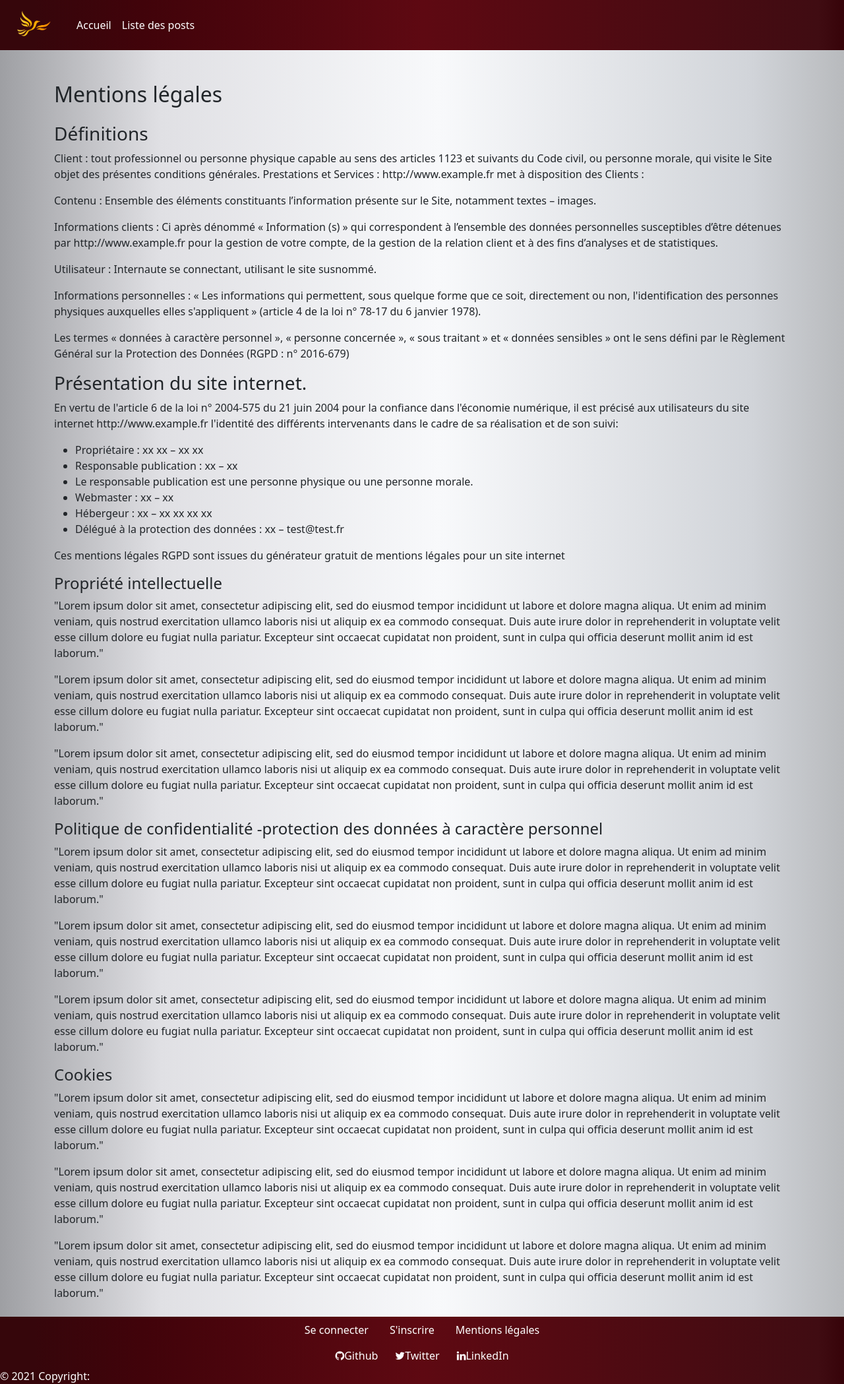
After one commit to alli83/projet5, a PHP site: template templates/frontoffice/mentions.html.twig in a window 1280 px wide. The commit adds this page. Shown: the whole page at 66% size. Run offline with PHP 8.4, Linux system fonts and the light colour scheme; the template is opened without the code that fills it, so the values that code supplies are empty; a stand-in replaces the project's code that opens the database connection; some libraries are stand-ins or nearby versions.

Commit message:
corr. typo + set example CGU

```diff
--- a/public/js/formValidation.js
+++ b/public/js/formValidation.js
@@ -61,7 +61,7 @@ $(document).ready( () => {
         rules: {
             pseudoSignup: {
                 required: true,
-                minlength: 3,
+                minlength: 1,
                 regexPseudo: true,
                 normalizer: (value) => {
                     return $.trim(value);
@@ -94,7 +94,7 @@ $(document).ready( () => {
         messages: {
             pseudoSignup: {
                 required: "Vous devez renseigner votre pseudo",
-                minlength: "Votre pseudo doit comporter au minimum 3 caractères",
+                minlength: "Votre pseudo doit comporter au minimum 1 caractère",
                 regexPseudo:" Votre pseudo peut être composé de lettres ou de chiffres (20 maximum) "
             },
             emailSignup: {
--- a/src/Service/Container.php
+++ b/src/Service/Container.php
@@ -99,7 +99,6 @@ class Container
         return new HomeController(
             $this->getView(),
             $this->getSession(),
-            $this->serviceProvider->getAuthentificationService(),
             $this->serviceProvider->getValidityService(),
             $this->serviceProvider->getTokenService(),
             $this->serviceProvider->getInformUserService(),
--- a/src/Service/Utils/AuthService.php
+++ b/src/Service/Utils/AuthService.php
@@ -61,7 +61,7 @@ class AuthService
         if ($userRepo->findOneBy(["email" => $email])) {
             $session->addFlashes(
                 "warning",
-                "Un compte a déjà été crée avec cette adresse email"
+                "Un compte a déjà été créé avec cette adresse email"
             );
             return false;
         }
@@ -75,7 +75,7 @@ class AuthService
         if (!preg_match('/^(?=.*?[A-Z])(?=.*?[a-z])(?=.*?[0-9])(?=.*?[#?!@%^&*-]).{8,}$/', $datas['password'])) {
             $session->addFlashes(
                 "warning",
-                "Votre mot de passe doit comporter 8 caractères, au moins un chiffre et un caractère spécial #?!@%^&*-"
+                "Votre mot de passe doit comporter 10 caractères, au moins un chiffre et un caractère spécial #?!@%^&*-"
             );
             return false;
         }
--- a/src/config/routes.xml
+++ b/src/config/routes.xml
@@ -7,7 +7,7 @@
     <route url="/post-([0-9]*)" module= "post"  action="displayOneAction"  varnames="id" accessory="comment"/>
     <route url="/login" module= "user" action="loginAction" />
     <route url="/login/reset" module= "user" action="resetLoginAction" />
-     <route url="/confirm-reset/(\w{1,50})/([0-9]*)" module= "user" action="confirmResetAction" varnames="token,id" />
+    <route url="/confirm-reset/(\w{1,50})/([0-9]*)" module= "user" action="confirmResetAction" varnames="token,id" />
     <route url="/signup" module= "user"  action="signupAction" />
     <route url="/logout" module= "user"  action="logoutAction" />
     <route url="/contact" module= "home"  action="contactDev" />
@@ -29,10 +29,12 @@
     <route url="/comment-([0-9]*)/validate" module= "admincomment"  action="validateOneComment" varnames="id"/>
 
     <route url="/admin/members" module= "adminmember"  action="displayAllMembers" varnames="page"/>
-     <route url="/admin/members/([0-9]*)" module= "adminmember"  action="displayAllMembers" varnames="page"/>
+    <route url="/admin/members/([0-9]*)" module= "adminmember"  action="displayAllMembers" varnames="page"/>
     <route url="/member-([0-9]*)/edit" module= "adminmember" action="editOneMember" varnames="id"/>
     <route url="/member-([0-9]*)/delete" module= "adminmember"  action="deleteOneMember" varnames="id"/>
 
     <!-- ERRORS -->
      <route url="/error/([0-9]*)" module= "error"  action="handleErrors" varnames="error"/>
+    <!-- Mentions -->
+    <route url="/mentions" module= "home"  action="getMentions"/>
 </routes>
--- a/templates/backoffice/baseBackOff.html.twig
+++ b/templates/backoffice/baseBackOff.html.twig
@@ -18,7 +18,7 @@
 <body>
     <nav class="navbar navbar-expand-lg navbar-dark themeAdmin">
         <div class="container-fluid">
-            <a class="navbar-brand" href="/"><img src="../images/logo.jpeg" width="80" height="50"
+            <a class="navbar-brand" href="/"><img src="\images/logo.jpeg" width="80" height="50"
                 class="d-inline-block align-top" alt=""></a>
             <button class="navbar-toggler" type="button" data-bs-toggle="collapse" data-bs-target="#navbarScroll"
                 aria-controls="navbarScroll" aria-expanded="false" aria-label="Toggle navigation">
@@ -82,7 +82,7 @@
         <div>
         </div>
         <div class="text-align whiteText">
-            © 2020 Copyright:
+            © 2021 Copyright:
         </div>
     </footer>
 </body>
--- a/templates/frontoffice/accueil.html.twig
+++ b/templates/frontoffice/accueil.html.twig
@@ -65,10 +65,11 @@
             <label for="messageContact">Votre message</label>
             <textarea class="form-control rounded-0" id="messageContact" name="messageContact" rows="3"></textarea>
           </div>
-          <div class="form-check d-flex justify-content-center mb-4">
+          <div class="form-check justify-content-center mb-4">
             <input class="form-check-input me-2" type="checkbox" value="" id="check" name="check" />
             <label class="form-check-label" for="check">
-              J'accepte les conditions......
+              En cochant cette case, vous déclarez accepter les Conditions d'utilisation
+              telles que définies dans les <a href="/mentions" class="linkStandard">mentions légales.</a>
             </label>
           </div>
           <div class="text-center">
--- a/templates/frontoffice/base.html.twig
+++ b/templates/frontoffice/base.html.twig
@@ -16,7 +16,7 @@
 <body>
     <nav class="navbar navbar-expand-lg navbar-dark theme">
         <div class="container-fluid">
-            <a class="navbar-brand" href="/"><img src="images/logo.jpeg" width="80" height="50"
+            <a class="navbar-brand" href="/"><img src="\images/logo.jpeg" width="80" height="50"
                     class="d-inline-block align-top" alt=""></a>
             <button class="navbar-toggler" type="button" data-bs-toggle="collapse" data-bs-target="#navbarScroll"
                 aria-controls="navbarScroll" aria-expanded="false" aria-label="Toggle navigation">
@@ -34,8 +34,6 @@
             </div>
         </div>
     </nav>
-
-    <!-- Page Header  TO DO JUMBOTRON-->
 
     <main class="mt-5">
         {% for type, message in flashes %}
@@ -81,7 +79,7 @@
             </li>
             {% endif %}
             <li class="nav-item">
-                <a class="nav-link whiteText" aria-current="page" href="/mentionsLegales">Mentions légales</a>
+                <a class="nav-link whiteText" aria-current="page" href="/mentions">Mentions légales</a>
             </li>
         </ul>
         <div>
@@ -101,7 +99,7 @@
             </ul>
         </div>
         <div class="text-align whiteText">
-            © 2020 Copyright:
+            © 2021 Copyright:
         </div>
     </footer>
 </body>
--- a/templates/frontoffice/error/baseError.html.twig
+++ b/templates/frontoffice/error/baseError.html.twig
@@ -35,8 +35,6 @@
         </div>
     </nav>
 
-    <!-- Page Header  TO DO JUMBOTRON-->
-
     <main class="mt-5">
         {% for type, message in flashes %}
         <h2 id="flash" class="text-center alert alert-{{type}} w-30"> {{ message}} </h2>
@@ -58,7 +56,7 @@
     <footer class="theme">
         <ul class="nav justify-content-center">
             <li class="nav-item">
-                <a class="nav-link whiteText" aria-current="page" href="/mentionsLegales">Mentions légales</a>
+                <a class="nav-link whiteText" aria-current="page" href="/mentions">Mentions légales</a>
             </li>
         </ul>
         <div>
@@ -78,7 +76,7 @@
             </ul>
         </div>
         <div class="text-align whiteText">
-            © 2020 Copyright:
+            © 2021 Copyright:
         </div>
     </footer>
 </body>
--- /dev/null
+++ b/templates/frontoffice/mentions.html.twig
@@ -0,0 +1,134 @@
+{% extends "/frontoffice/base.html.twig" %}
+
+{% block title %}Mentions légales{% endblock %}
+{% block content %}
+
+<div class="container justify-content-center mb-4">
+    <h2 class="mb-4">Mentions légales</h2>
+    <h3>Définitions</h3>
+
+    <p>
+        Client : tout professionnel ou personne physique capable au sens des articles 1123 et suivants du Code civil,
+        ou personne morale, qui visite le Site objet des présentes conditions générales.
+        Prestations et Services : http://www.example.fr met à disposition des Clients :
+    </p>
+
+    <p>Contenu : Ensemble des éléments constituants l’information présente sur le Site, notamment textes – images.
+    </p>
+    <p>Informations clients : Ci après dénommé « Information (s) » qui correspondent à l’ensemble des données
+        personnelles
+        susceptibles d’être détenues par http://www.example.fr pour la gestion de votre compte, de la gestion de la
+        relation
+        client et à des fins d’analyses et de statistiques.
+    </p>
+    <p>
+        Utilisateur : Internaute se connectant, utilisant le site susnommé.
+    </p>
+
+    <p>
+        Informations personnelles : « Les informations qui permettent, sous quelque forme que ce soit, directement ou
+        non,
+        l'identification des personnes physiques auxquelles elles s'appliquent » (article 4 de la loi n° 78-17 du 6
+        janvier
+        1978).
+    </p>
+
+    <p>
+        Les termes « données à caractère personnel », « personne concernée », « sous traitant » et « données sensibles »
+        ont
+        le sens défini par le Règlement Général sur la Protection des Données (RGPD : n° 2016-679)
+    </p>
+
+    <h3>Présentation du site internet.</h3>
+
+    <p>
+        En vertu de l'article 6 de la loi n° 2004-575 du 21 juin 2004 pour la confiance dans l'économie numérique, il
+        est
+        précisé aux utilisateurs du site internet http://www.example.fr l'identité des différents intervenants dans le
+        cadre
+        de sa réalisation et de son suivi:
+    </p>
+
+    <ul>
+        <li>Propriétaire : xx xx – xx xx</li>
+        <li>Responsable publication : xx – xx</li>
+        <li>Le responsable publication est une personne physique ou une personne morale.</li>
+        <li>Webmaster : xx – xx</li>
+        <li>Hébergeur : xx – xx xx xx xx</li>
+        <li>Délégué à la protection des données : xx – test@test.fr</li>
+    </ul>
+
+
+    <p>Ces mentions légales RGPD sont issues du générateur gratuit de mentions légales pour un site internet</p>
+
+    <h4>Propriété intellectuelle</h4>
+    <p>"Lorem ipsum dolor sit amet, consectetur adipiscing elit, sed do eiusmod tempor incididunt ut labore et dolore
+        magna
+        aliqua. Ut enim ad minim veniam, quis nostrud exercitation ullamco laboris nisi ut aliquip ex ea commodo
+        consequat.
+        Duis
+        aute irure dolor in reprehenderit in voluptate velit esse cillum dolore eu fugiat nulla pariatur. Excepteur sint
+        occaecat cupidatat non proident, sunt in culpa qui officia deserunt mollit anim id est laborum."</p>
+    <p>"Lorem ipsum dolor sit amet, consectetur adipiscing elit, sed do eiusmod tempor incididunt ut labore et dolore
+        magna
+        aliqua. Ut enim ad minim veniam, quis nostrud exercitation ullamco laboris nisi ut aliquip ex ea commodo
+        consequat.
+        Duis
+        aute irure dolor in reprehenderit in voluptate velit esse cillum dolore eu fugiat nulla pariatur. Excepteur sint
+        occaecat cupidatat non proident, sunt in culpa qui officia deserunt mollit anim id est laborum."</p>
+    <p>"Lorem ipsum dolor sit amet, consectetur adipiscing elit, sed do eiusmod tempor incididunt ut labore et dolore
+        magna
+        aliqua. Ut enim ad minim veniam, quis nostrud exercitation ullamco laboris nisi ut aliquip ex ea commodo
+        consequat.
+        Duis
+        aute irure dolor in reprehenderit in voluptate velit esse cillum dolore eu fugiat nulla pariatur. Excepteur sint
+        occaecat cupidatat non proident, sunt in culpa qui officia deserunt mollit anim id est laborum."</p>
+
+    <h4>Politique de confidentialité -protection des données à caractère personnel</h4>
+    <p>"Lorem ipsum dolor sit amet, consectetur adipiscing elit, sed do eiusmod tempor incididunt ut labore et dolore
+        magna
+        aliqua. Ut enim ad minim veniam, quis nostrud exercitation ullamco laboris nisi ut aliquip ex ea commodo
+        consequat.
+        Duis
+        aute irure dolor in reprehenderit in voluptate velit esse cillum dolore eu fugiat nulla pariatur. Excepteur sint
+        occaecat cupidatat non proident, sunt in culpa qui officia deserunt mollit anim id est laborum."</p>
+    <p>"Lorem ipsum dolor sit amet, consectetur adipiscing elit, sed do eiusmod tempor incididunt ut labore et dolore
+        magna
+        aliqua. Ut enim ad minim veniam, quis nostrud exercitation ullamco laboris nisi ut aliquip ex ea commodo
+        consequat.
+        Duis
+        aute irure dolor in reprehenderit in voluptate velit esse cillum dolore eu fugiat nulla pariatur. Excepteur sint
+        occaecat cupidatat non proident, sunt in culpa qui officia deserunt mollit anim id est laborum."</p>
+    <p>"Lorem ipsum dolor sit amet, consectetur adipiscing elit, sed do eiusmod tempor incididunt ut labore et dolore
+        magna
+        aliqua. Ut enim ad minim veniam, quis nostrud exercitation ullamco laboris nisi ut aliquip ex ea commodo
+        consequat.
+        Duis
+        aute irure dolor in reprehenderit in voluptate velit esse cillum dolore eu fugiat nulla pariatur. Excepteur sint
+        occaecat cupidatat non proident, sunt in culpa qui officia deserunt mollit anim id est laborum."</p>
+
+    <h4>Cookies</h4>
+    <p>"Lorem ipsum dolor sit amet, consectetur adipiscing elit, sed do eiusmod tempor incididunt ut labore et dolore
+        magna
+        aliqua. Ut enim ad minim veniam, quis nostrud exercitation ullamco laboris nisi ut aliquip ex ea commodo
+        consequat.
+        Duis
+        aute irure dolor in reprehenderit in voluptate velit esse cillum dolore eu fugiat nulla pariatur. Excepteur sint
+        occaecat cupidatat non proident, sunt in culpa qui officia deserunt mollit anim id est laborum."</p>
+    <p>"Lorem ipsum dolor sit amet, consectetur adipiscing elit, sed do eiusmod tempor incididunt ut labore et dolore
+        magna
+        aliqua. Ut enim ad minim veniam, quis nostrud exercitation ullamco laboris nisi ut aliquip ex ea commodo
+        consequat.
+        Duis
+        aute irure dolor in reprehenderit in voluptate velit esse cillum dolore eu fugiat nulla pariatur. Excepteur sint
+        occaecat cupidatat non proident, sunt in culpa qui officia deserunt mollit anim id est laborum."</p>
+    <p>"Lorem ipsum dolor sit amet, consectetur adipiscing elit, sed do eiusmod tempor incididunt ut labore et dolore
+        magna
+        aliqua. Ut enim ad minim veniam, quis nostrud exercitation ullamco laboris nisi ut aliquip ex ea commodo
+        consequat.
+        Duis
+        aute irure dolor in reprehenderit in voluptate velit esse cillum dolore eu fugiat nulla pariatur. Excepteur sint
+        occaecat cupidatat non proident, sunt in culpa qui officia deserunt mollit anim id est laborum."</p>
+</div>
+
+{% endblock %}
--- a/templates/frontoffice/posts.html.twig
+++ b/templates/frontoffice/posts.html.twig
@@ -34,7 +34,7 @@
                     <div class="card-body">
                         <h5 class="card-title">{{ post.title }}</h5>
                         <div class="mb-1 text-muted">
-                            <p>Le {{ post.creation_date | date("d/m/Y") }} par {{post.pseudo}}</p>
+                            <p>Modifié dernièrement le {{ post.last_update | date("d/m/Y") }} par {{post.pseudo}}</p>
                         </div>
                         <p class="card-text">
                             {{ post.stand_first}}
```
Also changed, not shown: src/Controller/Frontoffice/HomeController.php (+5 -4 lines), templates/frontoffice/signup.html.twig (+5 -4 lines).
